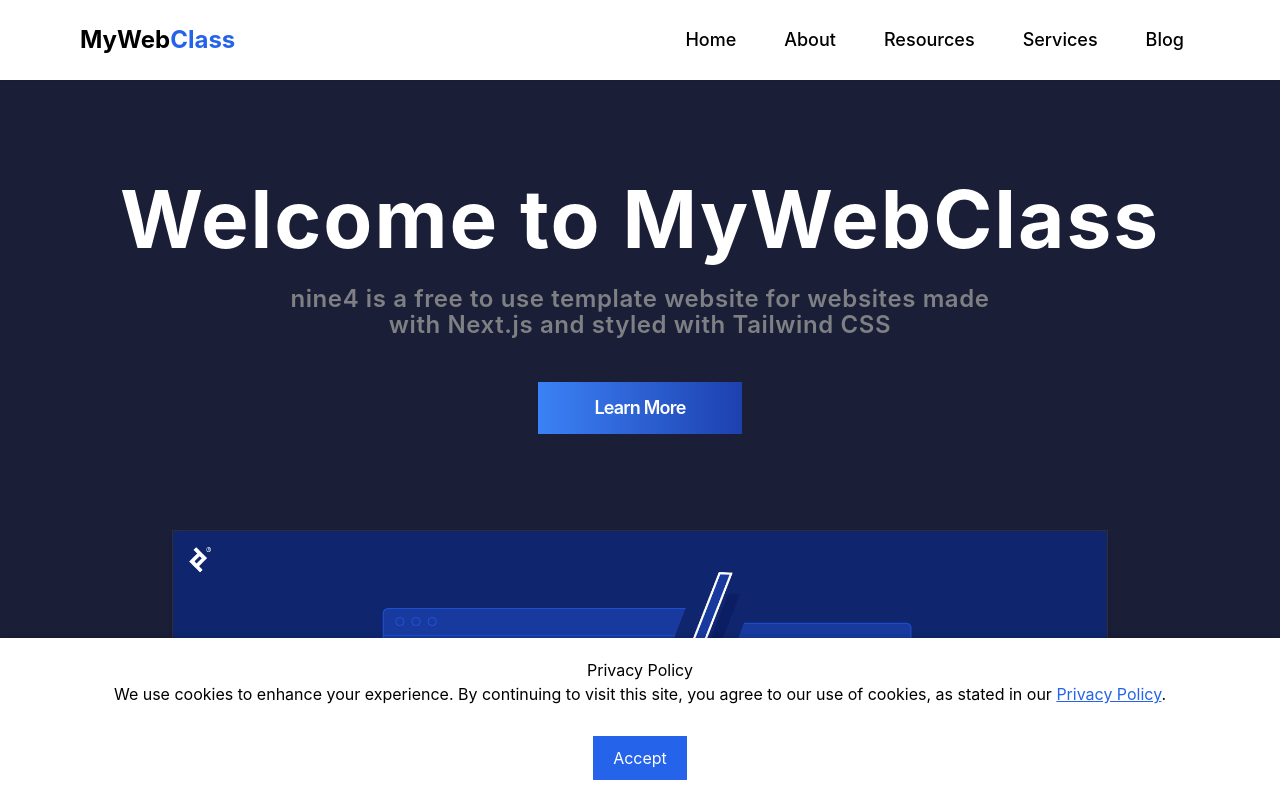
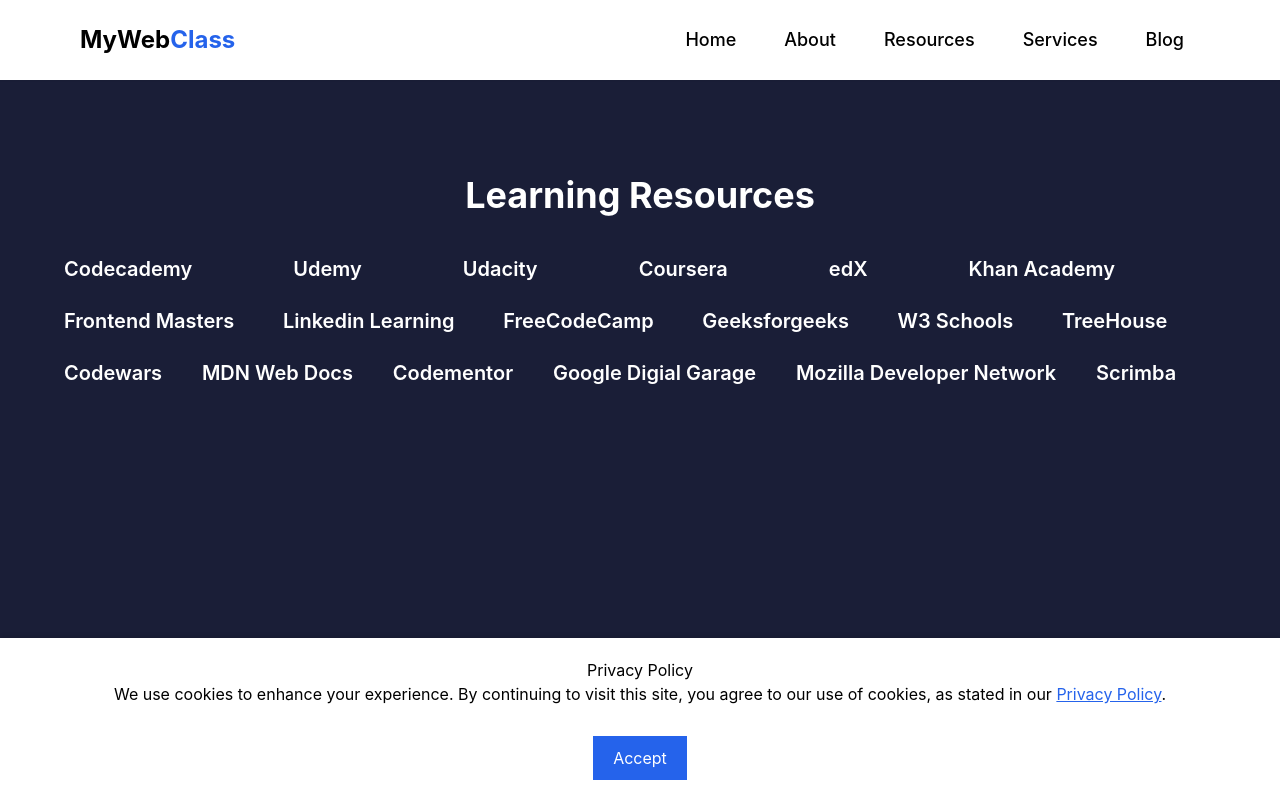
Before and after one commit to tanner666/Next.js_Website_IS601, a Next.js app: page /resources in a window 1280 px wide. Shown: the top 798 px of the page. Built offline with nearby package versions, Linux system fonts and the light colour scheme.

Commit message:
Resource page changes

```diff
--- a/components/layout.js
+++ b/components/layout.js
@@ -15,7 +15,7 @@
     <>
       <Navbar/>
         <Head>
-          <link rel="icon" href="/favicon.ico" />
+          <link rel="icon" href="favicon.ico" />
           <meta
             name="description"
             content="Learn how to build a personal website using Next.js"
--- a/pages/resources.js
+++ b/pages/resources.js
@@ -4,42 +4,137 @@
 import { getSortedPostsData } from '../lib/posts'
 import Link from 'next/link'
 import Date from '../components/date'
-
 export default function Home({ allPostsData }) {
   return (
     <Layout>
       <Head>
         <title>{siteTitle}</title>
       </Head>
-      <section className="body-font">
-        <div className="max-w-6xl pt-12 pb-24 mx-auto text-center">
-          <h1 className="text-80 lh-6 ld-04 font-bold title mb-6">
-            Welcome to MyWebClass
-          </h1>
-          <h2 className="text-2xl font-semibold lh-6 ld-04 pb-11 subtext">
-            nine4 is a free to use template website for websites made
-            <br />
-            with Next.js and styled with Tailwind CSS
-          </h2>
-          <Link href="/about" className="inline-flex items-center py-3 px-14 font-semibold tracking-tighter text-white transition duration-500 ease-in-out transform bg-gradient-to-r from-blue-500 to-blue-800 text-md md:mt-0 focus:shadow-outline">
-            <div className="flex text-lg justify-center">
-              Learn More
-            </div>
+      <section className="text-whitebody-font">
+        <div className="max-w-6xl pt-12 pb-24 mx-auto text-left">
+      <div>
+      <Head>
+        <title>Learning Resources | My Website</title>
+        <meta name="description" content="A curated list of popular learning websites." />
+      </Head>
+      <h1 className="text-color-black text-center text-4xl font-bold lh-6 ld-08 title mb-10">
+            Learning Resources
+      </h1>
+      <ul className="text-xl line-height: 6rem font-semibold lh-10 ld-02 font-bold title mb-6">
+        <div className="flex margin-bottom:40px">
+
+        <li className="margin-top: 10px flex-auto">
+          <Link href="https://www.codecademy.com/" target="_blank">
+            Codecademy
           </Link>
+        </li>
+        <li className="margin-top: 10px flex-auto">
+          <Link href="https://www.udemy.com/" target="_blank">
+            Udemy
+          </Link>
+        </li>
+        <li className="margin-top: 10px flex-auto">
+          <Link href="https://www.udacity.com/" target="_blank">
+          Udacity
+          </Link>
+        </li>
+        <li className="margin-top: 10px flex-auto">
+          <Link href="https://www.coursera.org/" target="_blank">
+          Coursera
+          </Link>
+        </li>
+        <li className="margin-top: 10px flex-auto">
+          <Link href="https://www.edx.org/" target="_blank">
+            edX
+          </Link>
+        </li>
+
+        <li className="margin-top: 10px flex-auto">
+          <Link href="https://www.khanacademy.org/" target="_blank">
+            Khan Academy
+          </Link>
+        </li>
         </div>
-        <div className="container flex flex-col items-center justify-center mx-auto">
-          <img
-            className="object-cover object-center w-3/4 mb-10 border shadow-md g327"
-            alt="Placeholder Image"
-            src="./images/webclass.png"
-          />
+      </ul>
+
+      <ul className="text-xl line-height: 6rem font-semibold lh-10 ld-02 font-bold title mb-6">
+        <div className="flex">
+        <li className="margin-top: 10px flex-auto">
+          <Link href="https://frontendmasters.com/" target="_blank">
+            Frontend Masters
+          </Link>
+        </li>
+
+        <li className="margin-top: 10px flex-auto">
+          <Link href="https://www.linkedin.com/learning/" target="_blank">
+            Linkedin Learning
+          </Link>
+        </li>
+        <li className="margin-top: 10px flex-auto">
+          <Link href="https://www.freecodecamp.org/" target="_blank">
+            FreeCodeCamp
+          </Link>
+        </li>
+        <li className="margin-top: 10px flex-auto">
+          <Link href="https://www.geeksforgeeks.org/web-development/?ref=shm" target="_blank">
+          Geeksforgeeks
+          </Link>
+        </li>
+        <li className="margin-top: 10px flex-auto">
+          <Link href="https://www.w3schools.com/bootcamp/index.php" target="_blank">
+          W3 Schools
+          </Link>
+        </li>
+        <li className="margin-top: 10px flex-auto">
+          <Link href="https://teamtreehouse.com/" target="_blank">
+            TreeHouse
+          </Link>
+        </li>
+        </div>
+      </ul>
+
+      <ul className="text-xl line-height: 6rem font-semibold lh-10 ld-02 font-bold title mb-6">
+        <div className="flex">
+        <li className="margin-top: 10px flex-auto">
+          <Link href="https://www.codewars.com/" target="_blank">
+            Codewars
+          </Link>
+        </li>
+
+        <li className="margin-top: 10px flex-auto">
+          <Link href="https://developer.mozilla.org/en-US/" target="_blank">
+            MDN Web Docs
+          </Link>
+        </li>
+        <li className="margin-top: 10px flex-auto">
+          <Link href="https://www.codementor.io/" target="_blank">
+            Codementor
+          </Link>
+        </li>
+        <li className="margin-top: 10px flex-auto">
+          <Link href="https://learndigital.withgoogle.com/digitalgarage/" target="_blank">
+          Google Digial Garage
+          </Link>
+        </li>
+        <li className="margin-top: 10px flex-auto">
+          <Link href="https://developer.mozilla.org/en-US/" target="_blank">
+          Mozilla Developer Network
+          </Link>
+        </li>
+        <li className="margin-top: 10px flex-auto">
+          <Link href="https://scrimba.com/#overview" target="_blank">
+            Scrimba
+          </Link>
+        </li>
+        </div>
+      </ul>
+
+    </div>
         </div>
       </section>
-
     </Layout>
   )
 }
-
 export async function getStaticProps() {
   const allPostsData = getSortedPostsData()
   return {
--- a/tailwind.config.js
+++ b/tailwind.config.js
@@ -1,6 +1,7 @@
 //npm install -D tailwindcss@latest postcss@latest autoprefixer@latest
 module.exports = {
-    purge: ["./components/**/*.js", "./pages/**/*.js"],
+    purge: ["./components/**/*.js", "./pages/**/*.js","./pages/**/*.js",
+    "./components/**/*.js"],
     darkMode: false, // or 'media' or 'class'
     theme: {
       extend: {
```
